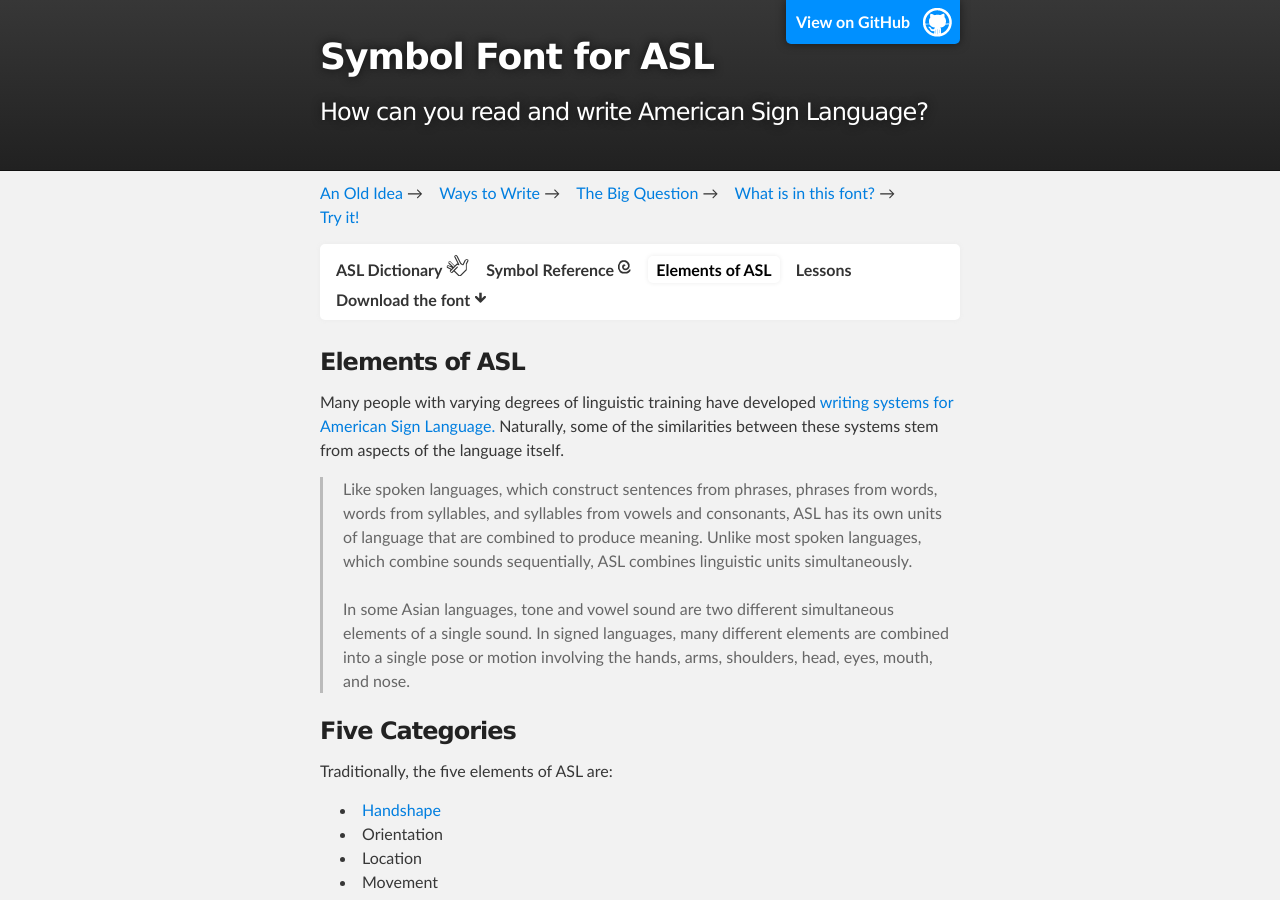
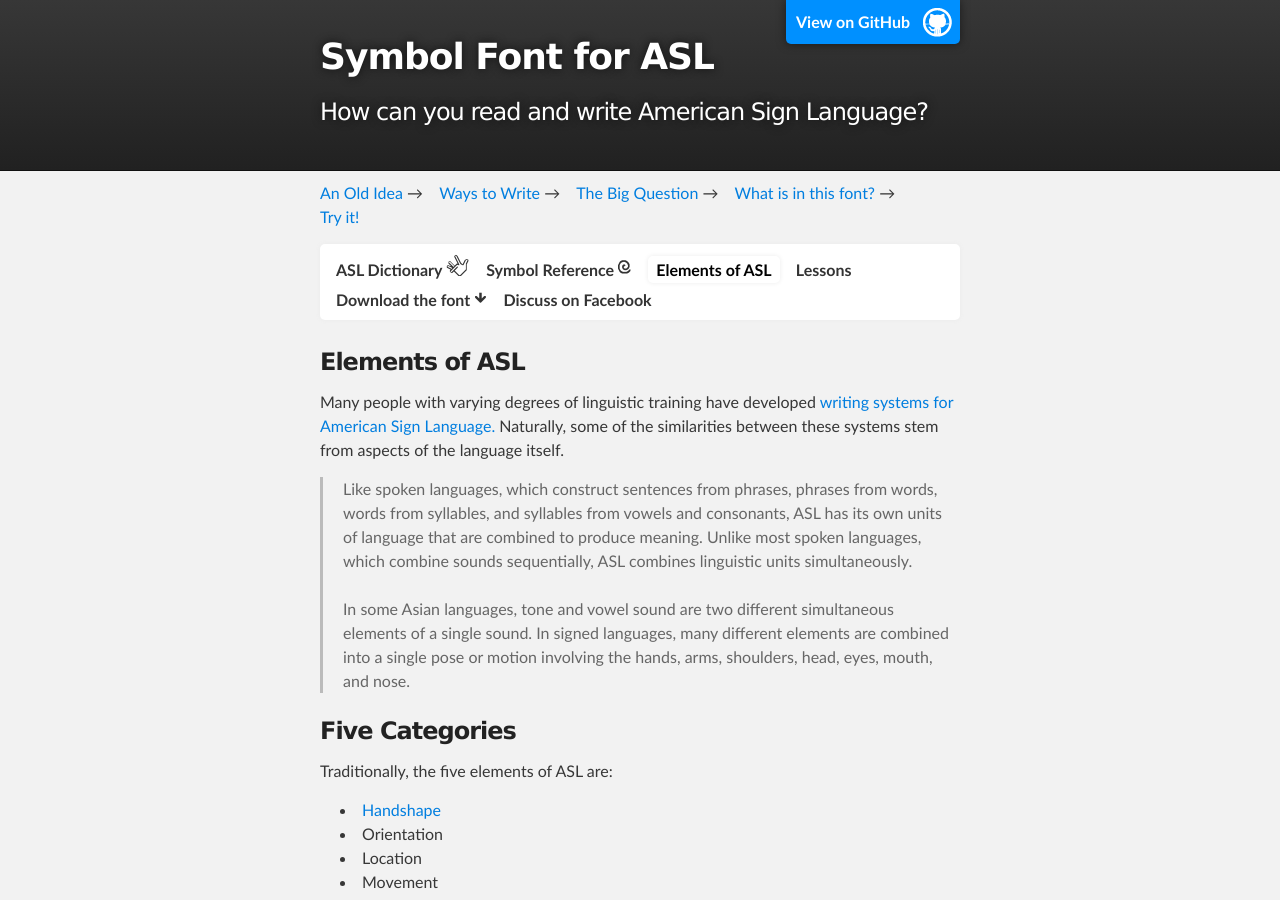
Before and after one commit to aslfont/aslfont.github.com, a Jekyll site: the page built from Symbol-Font-For-ASL/elements-of-asl.html, in a window 1280 px wide and 900 px high. Built offline with Jekyll 4.4.1, drawn with Linux system fonts in a browser that asks for light colours; Markdown is read by kramdown in place of the engine named in the settings.

Commit message:
facebook link

```diff
--- a/_layouts/default.html
+++ b/_layouts/default.html
@@ -99,6 +99,7 @@
             <li><a class="{% if page.selected == 'elements'  %}selected{% endif %}" href="{{page.root}}elements-of-asl.html">Elements of ASL</a></li>
             <li><a class="{% if page.selected == 'lesson1'    %}selected{% endif %}" href="{{page.root}}lesson1.html">Lessons</a></li>
             <li><a class="{% if page.selected == 'download'   %}selected{% endif %}" href="https://github.com/aslfont/aslfont.github.com/archive/symbol_font_for_asl.zip">Download the font <span class="asl">_</span></a></li>
+            <li><a class="{% if page.selected == 'facebook'   %}selected{% endif %}" href="https://www.facebook.com/pages/Symbol-Font-For-ASL/133478630170344">Discuss on Facebook</a></li>
           </ul>
           {% endif %}
         </nav>
@@ -121,6 +122,9 @@
             <li><a class="{% if page.selected == 'elements'  %}selected{% endif %}" href="{{page.root}}elements-of-asl.html">Elements of ASL</a></li>
             <li><a class="{% if page.selected == 'lesson1'    %}selected{% endif %}" href="{{page.root}}lesson1.html">Lessons</a></li>
             <li><a class="{% if page.selected == 'download'   %}selected{% endif %}" href="https://github.com/aslfont/aslfont.github.com/archive/symbol_font_for_asl.zip">Download the font <span class="asl">_</span></a></li>
+            <li><a class="{% if page.selected == 'facebook'   %}selected{% endif %}" href="https://www.facebook.com/pages/Symbol-Font-For-ASL/133478630170344">Discuss on Facebook</a></li>
+
+
           </ul>
         </nav>
       </section>
```
